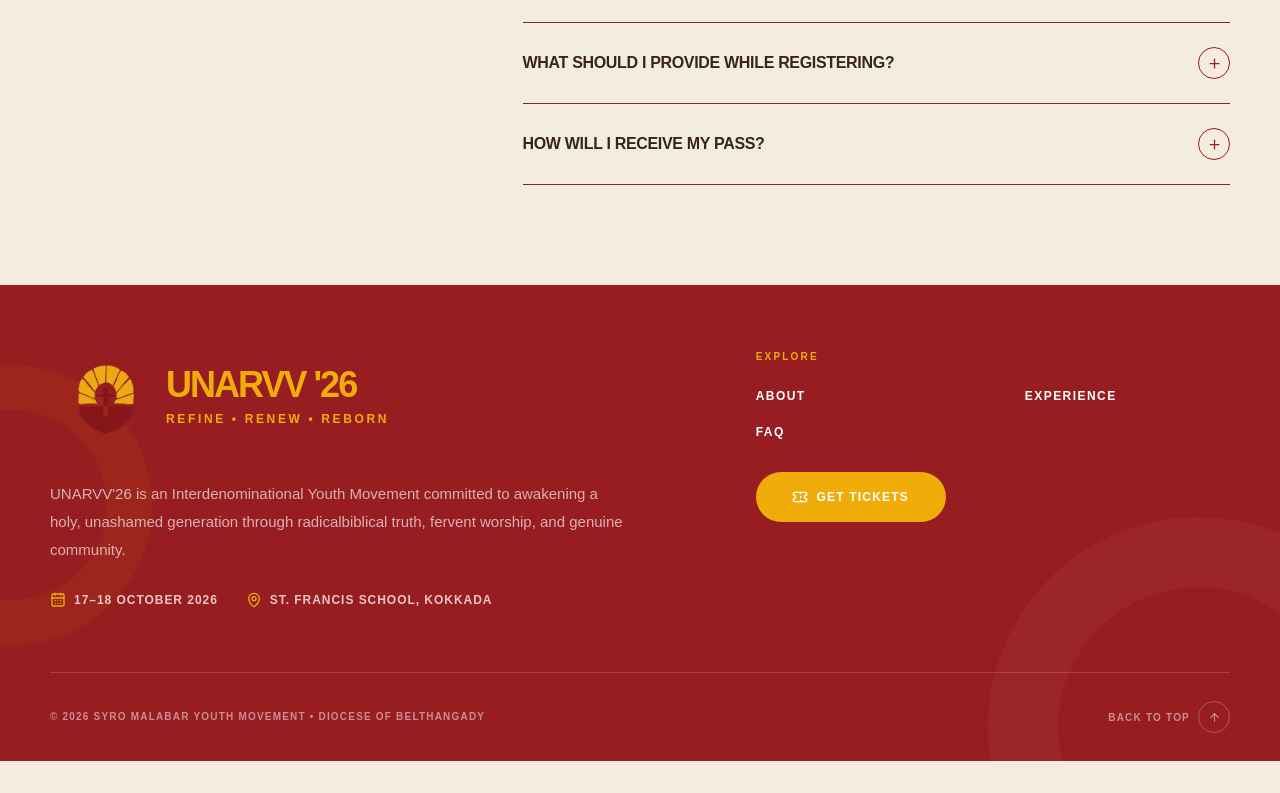
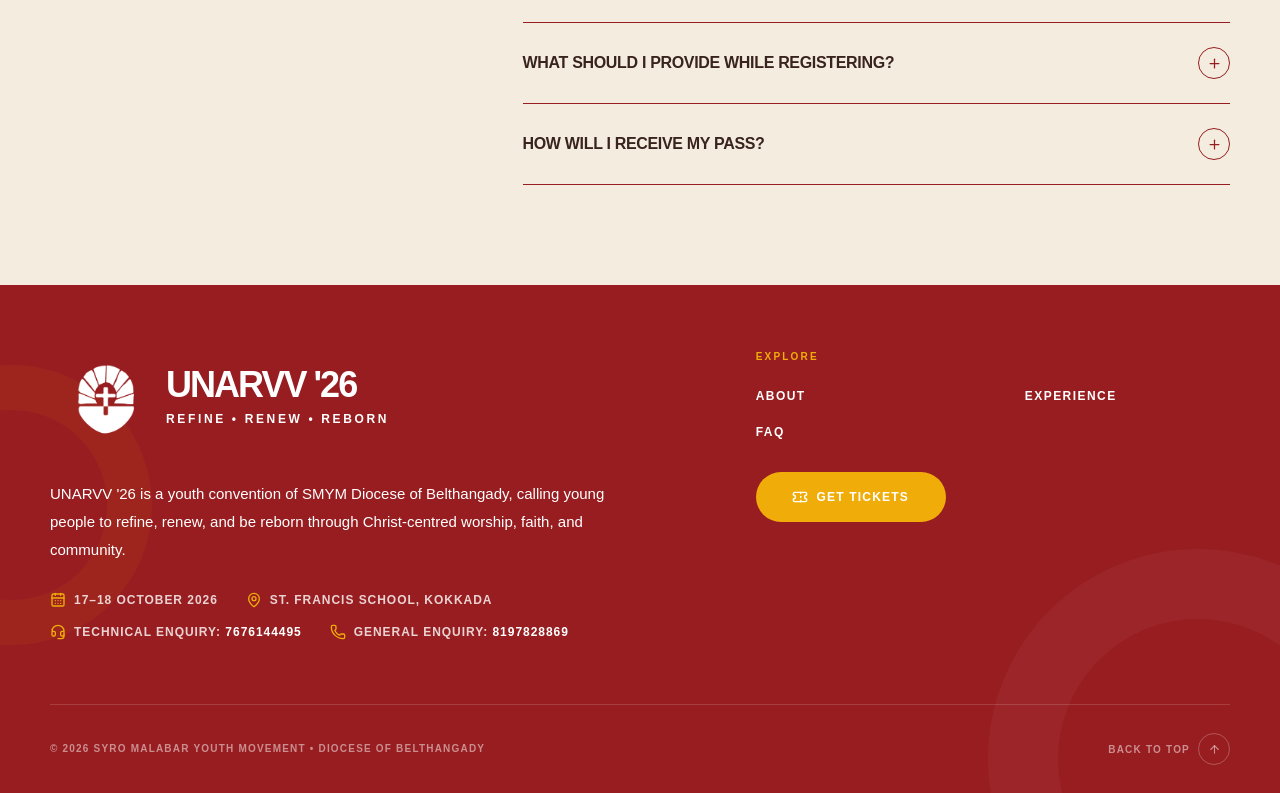
Before and after one commit to ashwathjohn/UnarvvWebsite, a React (Vite) app in the folder client/: page / in a window 1280 px wide. Shown: the part 4144-4937 px from the top of the page. Before the commit the page ends 4905 px from the top, so only its background shows below. Built offline with nearby package versions, Linux system fonts and the light colour scheme; no server answers.

Commit message:
Footer UI refinement

```diff
--- a/client/src/components/layout/Footer.jsx
+++ b/client/src/components/layout/Footer.jsx
@@ -2,6 +2,8 @@
   ArrowUp,
   CalendarDays,
   MapPin,
+  Phone,
+  Headset,
   Ticket,
 } from "lucide-react";
 
@@ -48,6 +50,7 @@
               className="group inline-flex items-center gap-3 sm:gap-5"
               aria-label="UNARVV '26 Home"
             >
+
               {/* LOGO */}
 
               <div
@@ -65,7 +68,16 @@
                 <img
                   src={logo}
                   alt="UNARVV '26 Logo"
-                  className="h-full w-full object-contain transition-transform duration-300 group-hover:scale-105"
+                  className="
+                    h-full
+                    w-full
+                    object-contain
+                    brightness-0
+                    invert
+                    transition-transform
+                    duration-300
+                    group-hover:scale-105
+                  "
                 />
               </div>
 
@@ -79,7 +91,7 @@
                     uppercase
                     leading-none
                     tracking-[-0.055em]
-                    text-[var(--gold)]
+                    text-white
                     sm:text-4xl
                   "
                 >
@@ -94,7 +106,7 @@
                     font-black
                     uppercase
                     tracking-[0.16em]
-                    text-[var(--gold)]
+                    text-white
                     sm:text-xs
                     sm:tracking-[0.22em]
                   "
@@ -112,13 +124,13 @@
                 max-w-xl
                 text-sm
                 leading-7
-                text-white/65
+                text-white
                 sm:text-[15px]
               "
             >
-             UNARVV'26 is an Interdenominational Youth Movement committed to
-awakening a holy, unashamed generation through radicalbiblical truth, fervent
-worship, and genuine community.
+              UNARVV '26 is a youth convention of SMYM Diocese of
+              Belthangady, calling young people to refine, renew, and be
+              reborn through Christ-centred worship, faith, and community.
             </p>
 
             {/* ============================================================
@@ -130,17 +142,27 @@
                 mt-7
                 flex
                 flex-col
-                gap-3
+                gap-4
                 text-[11px]
                 font-bold
                 uppercase
                 tracking-[0.07em]
-                text-white/75
+                text-white/80
+                sm:text-xs
+                sm:tracking-[0.08em]
+              "
+            >
+
+              {/* DATE & VENUE */}
+
+              <div
+                className="
+                  flex
+                  flex-col
+                  gap-3
                   sm:flex-row
                   sm:flex-wrap
                   sm:gap-x-7
-                sm:text-xs
-                sm:tracking-[0.08em]
                 "
               >
                 <span className="flex items-center gap-2">
@@ -161,6 +183,75 @@
                   St. Francis School, Kokkada
                 </span>
               </div>
+
+              {/* CONTACT DETAILS */}
+
+              <div
+                className="
+                  flex
+                  flex-col
+                  gap-3
+                  sm:flex-row
+                  sm:flex-wrap
+                  sm:gap-x-7
+                "
+              >
+
+                {/* TECHNICAL ENQUIRY */}
+
+                <a
+                  href="tel:+917676144495"
+                  className="
+                    flex
+                    w-fit
+                    items-center
+                    gap-2
+                    transition-colors
+                    duration-200
+                    hover:text-[var(--gold)]
+                  "
+                >
+                  <Headset
+                    size={16}
+                    className="shrink-0 text-[var(--gold)]"
+                  />
+
+                  <span>
+                    Technical Enquiry:{" "}
+                    <span className="text-white">
+                      7676144495
+                    </span>
+                  </span>
+                </a>
+
+                {/* GENERAL ENQUIRY */}
+
+                <a
+                  href="tel:+918197828869"
+                  className="
+                    flex
+                    w-fit
+                    items-center
+                    gap-2
+                    transition-colors
+                    duration-200
+                    hover:text-[var(--gold)]
+                  "
+                >
+                  <Phone
+                    size={16}
+                    className="shrink-0 text-[var(--gold)]"
+                  />
+
+                  <span>
+                    General Enquiry:{" "}
+                    <span className="text-white">
+                      8197828869
+                    </span>
+                  </span>
+                </a>
+              </div>
+            </div>
           </div>
 
           {/* ==============================================================
@@ -174,6 +265,7 @@
               lg:justify-self-end
             "
           >
+
             {/* HEADING */}
 
             <p
@@ -223,13 +315,6 @@
                 Experience
               </a>
 
-              {/* <a
-                href="#schedule"
-                className="w-fit transition-colors duration-200 hover:text-[var(--gold)]"
-              >
-                Schedule
-              </a> */}
-
               <a
                 href="#faq"
                 className="w-fit transition-colors duration-200 hover:text-[var(--gold)]"
@@ -261,6 +346,7 @@
                 duration-300
                 hover:-translate-y-1
                 hover:bg-red-900
+                hover:text-white
                 sm:min-w-[190px]
               "
             >
@@ -296,10 +382,12 @@
             sm:tracking-[0.12em]
           "
         >
+
           {/* COPYRIGHT */}
 
           <p className="leading-5">
             © 2026 Syro Malabar Youth Movement
+
             <span className="hidden sm:inline">
               {" "}
               • Diocese of Belthangady
```
Lines whose indentation alone changed are shown as unchanged.
